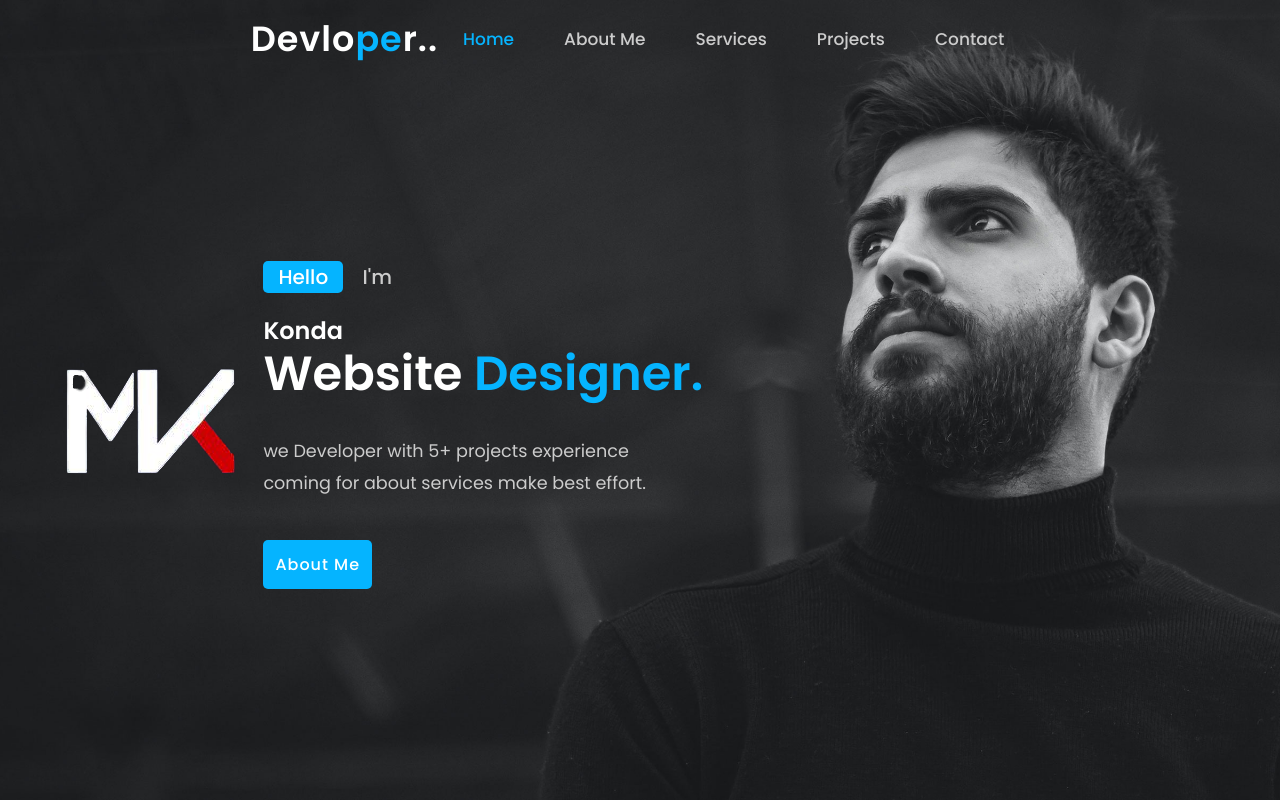
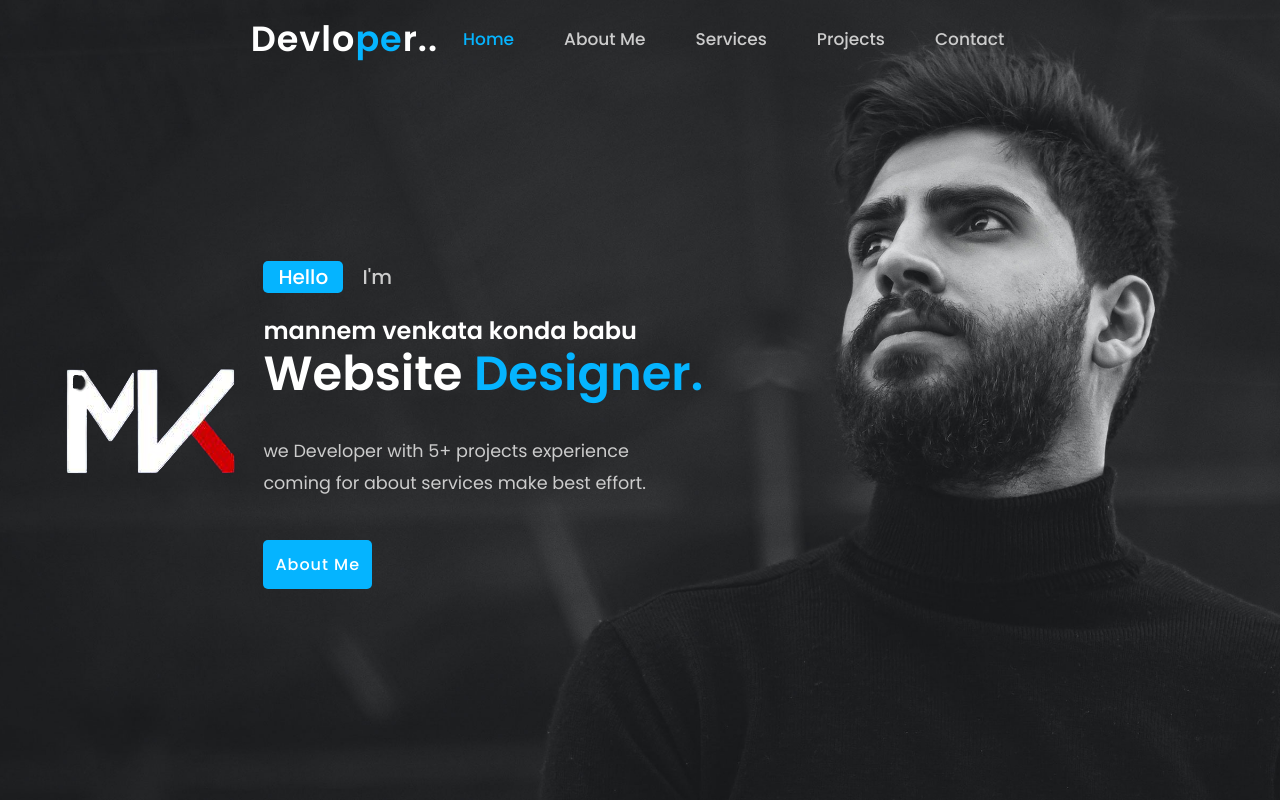
Before and after one commit to rameshchandvemula/kondab, a plain HTML site: page index.html in a window 1280 px wide. Shown: the top 800 px of the page. Drawn offline with nearby package versions, Linux system fonts and the light colour scheme.

Commit message:
Update index.html

```diff
--- a/index.html
+++ b/index.html
@@ -34,7 +34,7 @@
 				<span class="one">Hello</span>
 				<span class="two">I'm</span>
 			</div>
-			<h1>Konda</h1>
+			<h1>mannem venkata konda babu</h1>
 			<h3>Website <span>Designer.</span></h3>
 			<p>we Developer with 5+ projects experience <br> coming for about services make best effort.</p>
 			<div class="button">
```
